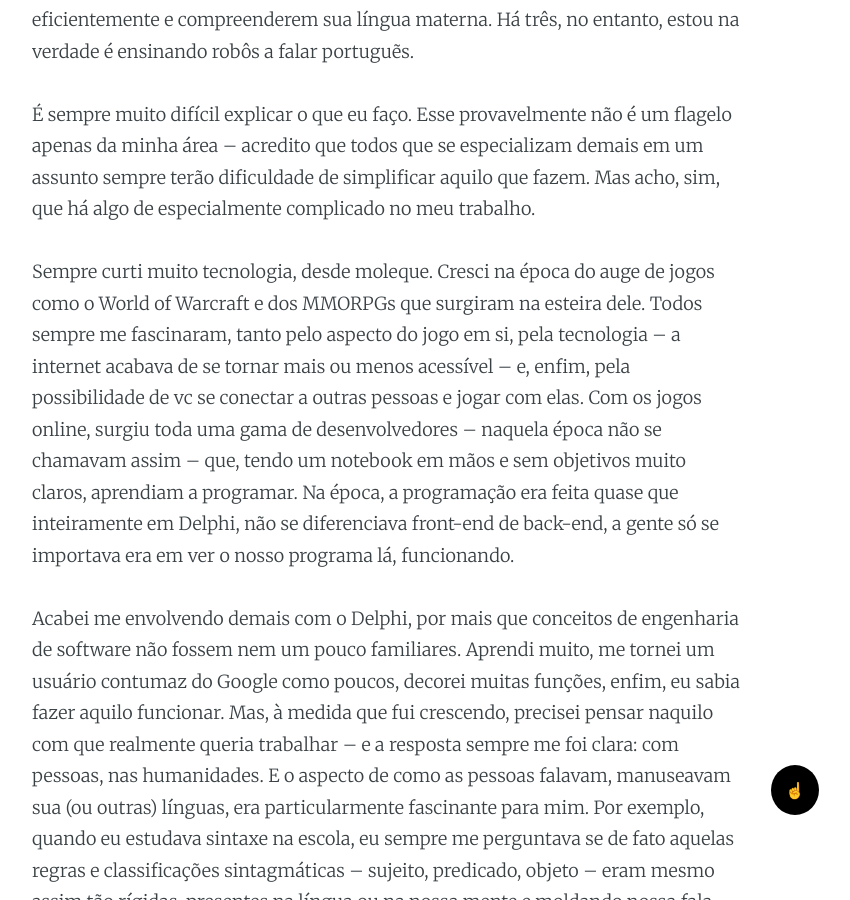
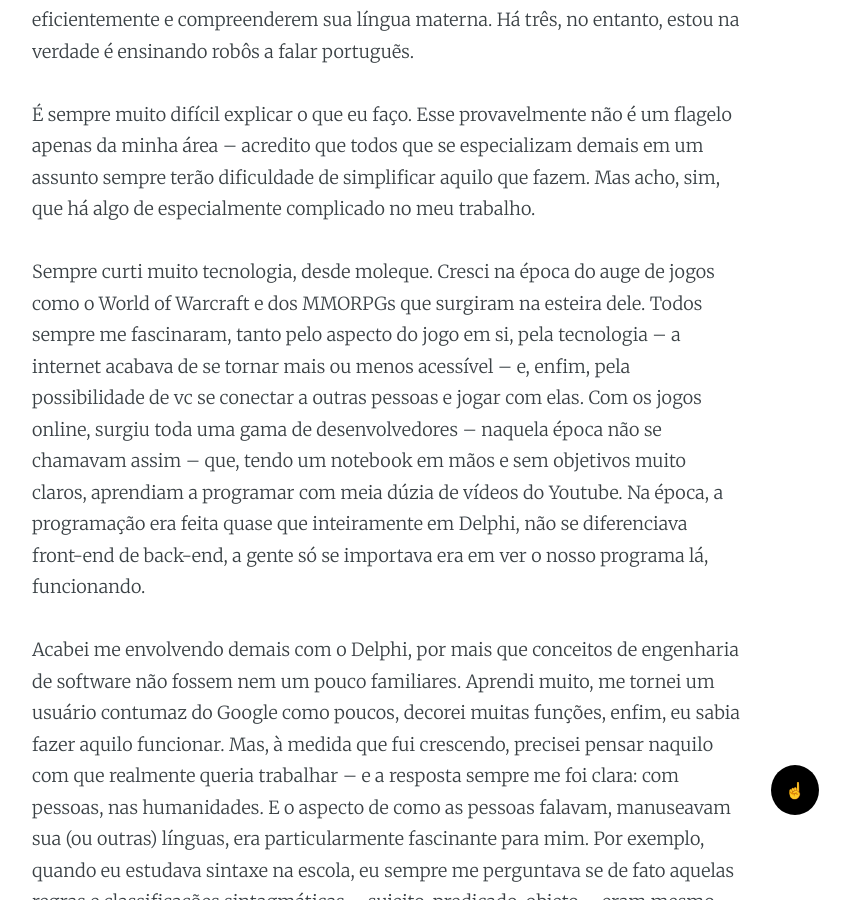
Before and after one commit to alvelvis/alvelvis.github.io, a Jekyll site: the page built from _posts/2020-12-12-como-eu-vim-parar-na-linguistica-computacional.md, in a window 1280 px wide and 900 px high, scrolled down 839 px. Shown: the whole window, without its empty margins (253-1103 px from the left). Built offline with Jekyll 4.4.1, drawn with Linux system fonts in a browser that asks for light colours.

Commit message:
first post

```diff
--- a/_posts/2020-12-12-como-eu-vim-parar-na-linguistica-computacional.md
+++ b/_posts/2020-12-12-como-eu-vim-parar-na-linguistica-computacional.md
@@ -11,7 +11,7 @@ Há quatro anos eu decidi que queria ensinar crianças a se comunicarem eficient
 
 É sempre muito difícil explicar o que eu faço. Esse provavelmente não é um flagelo apenas da minha área -- acredito que todos que se especializam demais em um assunto sempre terão dificuldade de simplificar aquilo que fazem. Mas acho, sim, que há algo de especialmente complicado no meu trabalho.
 
-Sempre curti muito tecnologia, desde moleque. Cresci na época do auge de jogos como o World of Warcraft e dos MMORPGs que surgiram na esteira dele. Todos sempre me fascinaram, tanto pelo aspecto do jogo em si, pela tecnologia -- a internet acabava de se tornar mais ou menos acessível -- e, enfim, pela possibilidade de vc se conectar a outras pessoas e jogar com elas. Com os jogos online, surgiu toda uma gama de desenvolvedores -- naquela época não se chamavam assim -- que, tendo um notebook em mãos e sem objetivos muito claros, aprendiam a programar. Na época, a programação era feita quase que inteiramente em Delphi, não se diferenciava front-end de back-end, a gente só se importava era em ver o nosso programa lá, funcionando.
+Sempre curti muito tecnologia, desde moleque. Cresci na época do auge de jogos como o World of Warcraft e dos MMORPGs que surgiram na esteira dele. Todos sempre me fascinaram, tanto pelo aspecto do jogo em si, pela tecnologia -- a internet acabava de se tornar mais ou menos acessível -- e, enfim, pela possibilidade de vc se conectar a outras pessoas e jogar com elas. Com os jogos online, surgiu toda uma gama de desenvolvedores -- naquela época não se chamavam assim -- que, tendo um notebook em mãos e sem objetivos muito claros, aprendiam a programar com meia dúzia de vídeos do Youtube. Na época, a programação era feita quase que inteiramente em Delphi, não se diferenciava front-end de back-end, a gente só se importava era em ver o nosso programa lá, funcionando.
 
 Acabei me envolvendo demais com o Delphi, por mais que conceitos de engenharia de software não fossem nem um pouco familiares. Aprendi muito, me tornei um usuário contumaz do Google como poucos, decorei muitas funções, enfim, eu sabia fazer aquilo funcionar. Mas, à medida que fui crescendo, precisei pensar naquilo com que realmente queria trabalhar -- e a resposta sempre me foi clara: com pessoas, nas humanidades. E o aspecto de como as pessoas falavam, manuseavam sua (ou outras) línguas, era particularmente fascinante para mim. Por exemplo, quando eu estudava sintaxe na escola, eu sempre me perguntava se de fato aquelas regras e classificações sintagmáticas -- sujeito, predicado, objeto -- eram mesmo assim tão rígidas, presentes na língua ou na nossa mente e moldando nossa fala. No Pascal, linguagem de programação que aprendi nos tempos de Delphi, um erro de sintaxe significa que o programa não vai ser compilado. E na língua portuguesa? O preço seria não sermos entendidos?
 
```
